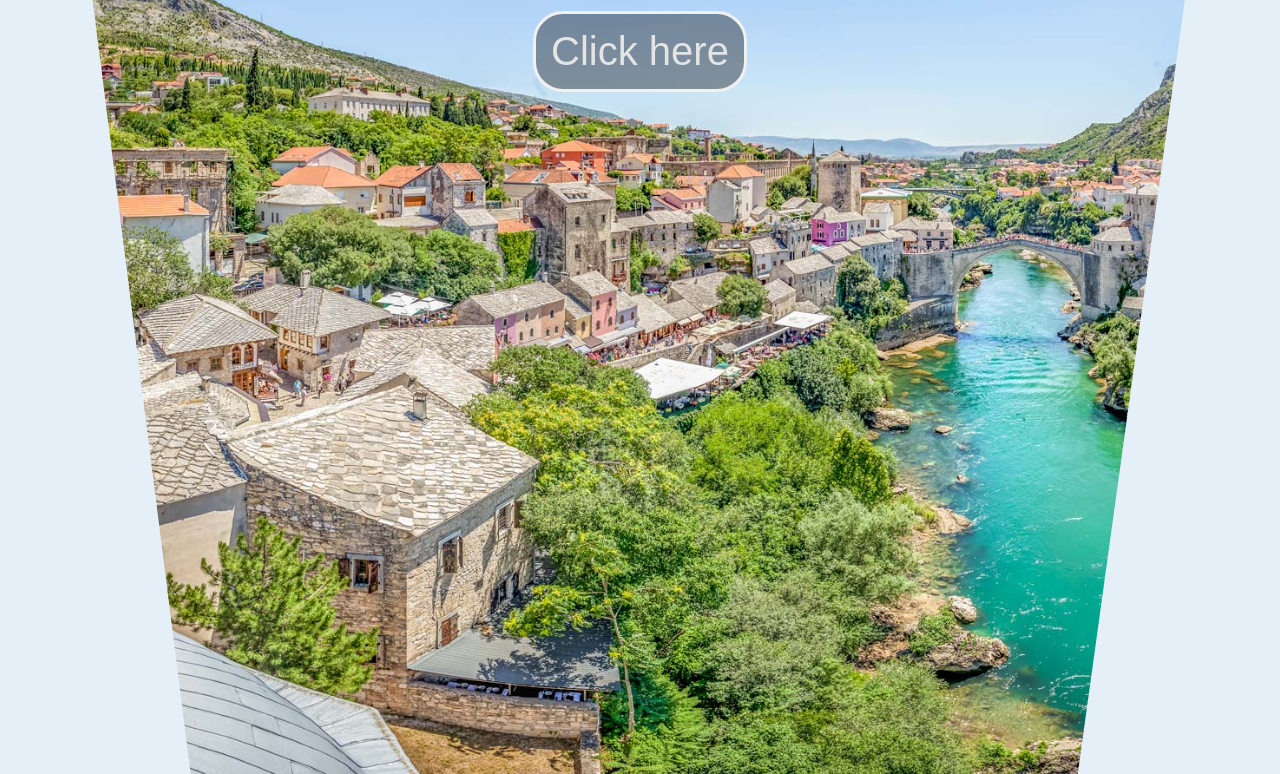
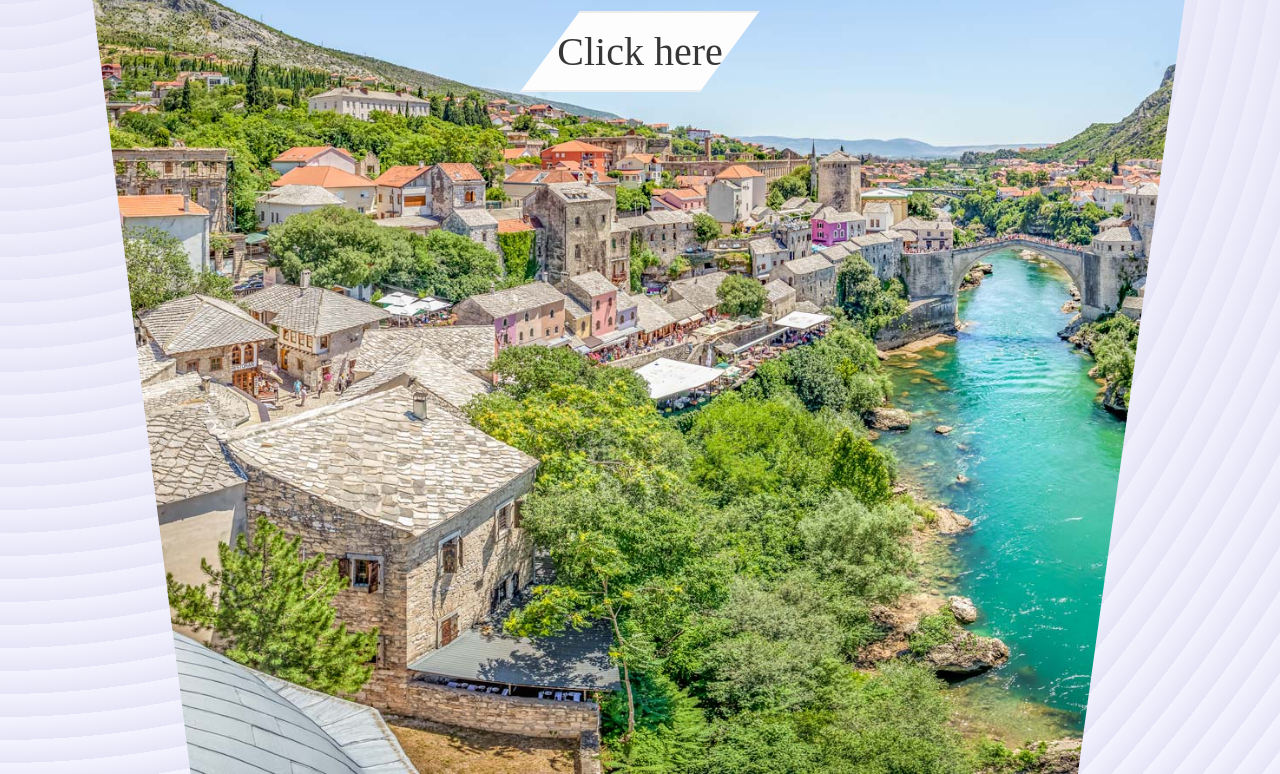
Before and after one commit to Ibro02/OlympicGamesWebsite, a plain HTML site: page index.html in a window 1280 px wide. Shown: the part 226-1000 px from the top of the page. Drawn offline with Linux system fonts and the light colour scheme; a web font is replaced by a local one.

Commit message:
chanched button, background pattern and color of the text

```diff
--- a/index.html
+++ b/index.html
@@ -8,6 +8,7 @@
     <title>New 2026 Olympic games, Bosnia and Herzegovina</title>
   </head>
   <body>
+    <div class="backgroundPattern">
     <nav>
       <img src="./src/olympicgameslogo.png" class="logo" />
       <h1>Olympic games 2026
@@ -25,5 +26,6 @@
 </div>
 <button type="button" class="firstButton">Click here</button>
 </header>
+</div>
   </body>
 </html>
--- a/style.css
+++ b/style.css
@@ -2,15 +2,27 @@
 @import url("https://fonts.googleapis.com/css2?family=Anton&family=Arimo:wght@500;700&family=Bebas+Neue&family=Dancing+Script:wght@700&family=Kanit:wght@500;600&family=M+PLUS+2&family=Mochiy+Pop+P+One&family=Oswald&family=Overpass&family=Quicksand:wght@300;400&family=Roboto&family=Roboto+Condensed:wght@300;400&family=Varela+Round&display=swap");
 @import url("https://fonts.googleapis.com/css2?family=Anton&family=Arimo:wght@500;700&family=Bebas+Neue&family=Dancing+Script:wght@700&family=Kanit:wght@500;600&family=M+PLUS+2&family=Mochiy+Pop+P+One&family=Moon+Dance&family=Oswald&family=Overpass&family=Quicksand:wght@300;400&family=Roboto&family=Roboto+Condensed:wght@300;400&family=Varela+Round&display=swap");
 @import url("https://fonts.googleapis.com/css2?family=Anton&family=Arimo:wght@500;700&family=Bebas+Neue&family=Dancing+Script:wght@700&family=Kanit:wght@500;600&family=M+PLUS+2&family=Mochiy+Pop+P+One&family=Moon+Dance&family=Oswald&family=Overpass&family=Quicksand:wght@300;400&family=Roboto&family=Roboto+Condensed:wght@300;400&family=Varela+Round&display=swap");
+@import url("https://fonts.googleapis.com/css2?family=Anton&family=Arimo:wght@500;700&family=Bebas+Neue&family=Dancing+Script:wght@700&family=Kanit:wght@500;600&family=M+PLUS+2&family=Mochiy+Pop+P+One&family=Moon+Dance&family=Oswald&family=Overpass&family=Pushster&family=Quicksand:wght@300;400&family=Roboto&family=Roboto+Condensed:wght@300;400&family=Varela+Round&display=swap");
 /*END OF THE IMPORTED FONTS*/
 body {
-  background-color: rgb(228, 239, 248);
+  opacity: 1;
   width: 100%;
   height: 100%;
   display: flex;
   flex-wrap: wrap;
   margin: 0;
   padding: 0;
+}
+body .backgroundPattern {
+  background-color: #e5e5f7;
+  width: 100%;
+  opacity: 1;
+  background-image: repeating-radial-gradient(
+      circle at 0 0,
+      transparent 0,
+      #e5e5f7 23px
+    ),
+    repeating-linear-gradient(#f4f4ff55, #f4f4ff);
 }
 nav {
   position: fixed;
@@ -82,7 +94,7 @@ header h1 {
   font-weight: 400;
   font-family: "Anton";
   animation: colorshade;
-  animation: colorshade 2.5s ease 1s infinite alternate;
+  animation: colorshade 1.5s ease 1s infinite alternate;
 }
 header .title {
   display: flex;
@@ -103,35 +115,51 @@ header .text {
 .firstButton {
   margin: auto;
   font-size: 40px;
+  font-family: "Pushster";
+  font-weight: 400;
   display: flex;
-  padding: 15px;
+  padding: 15px 35px;
   justify-content: center;
   cursor: pointer;
-  background-color: rgba(0, 0, 0, 0.37);
-  color: rgb(228, 228, 228);
-  border: 3px solid rgb(240, 240, 240);
-  border-radius: 30px;
+  background-color: rgb(253, 253, 253);
+  color: rgb(54, 54, 54);
+  border: 2px solid rgb(236, 236, 236);
+  clip-path: polygon(25% 0%, 100% 0%, 75% 100%, 0% 100%);
+  transition: 0.5s ease all;
+  /* animation: invisible 1s ease 0s infinite alternate;*/
 }
 .firstButton:hover {
-  background-color: rgba(37, 37, 37, 0.144);
-  color: rgb(243, 243, 243);
-  border: 3px solid rgb(255, 255, 255);
+  background-color: rgb(53, 53, 53);
+  color: rgb(235, 235, 235);
+  padding: 20px 40px;
+  font-size: 3vw;
+  border: 3px solid rgb(116, 116, 116);
+  animation: increase 0.5s ease-in-out 0s;
 }
 /*ANIMATIONS*/
 @keyframes colorshade {
-  20% {
-    color: cadetblue;
-  }
-  40% {
-    color: rgb(241, 173, 47);
-  }
-  60% {
-    color: rgb(65, 65, 65);
-  }
-  80% {
-    color: green;
+  50% {
+    color: rgb(83, 83, 83);
   }
   100% {
-    color: red;
+    color: rgb(90, 90, 90);
   }
 }
+@keyframes invisible {
+  from {
+    opacity: 1;
+  }
+  to {
+    opacity: 0.5;
+  }
+}
+@keyframes increase {
+  from {
+    padding: 15px 35px;
+    font-size: 40px;
+  }
+  to {
+    padding: 20px 40px;
+    font-size: 3vw;
+  }
+}
```
